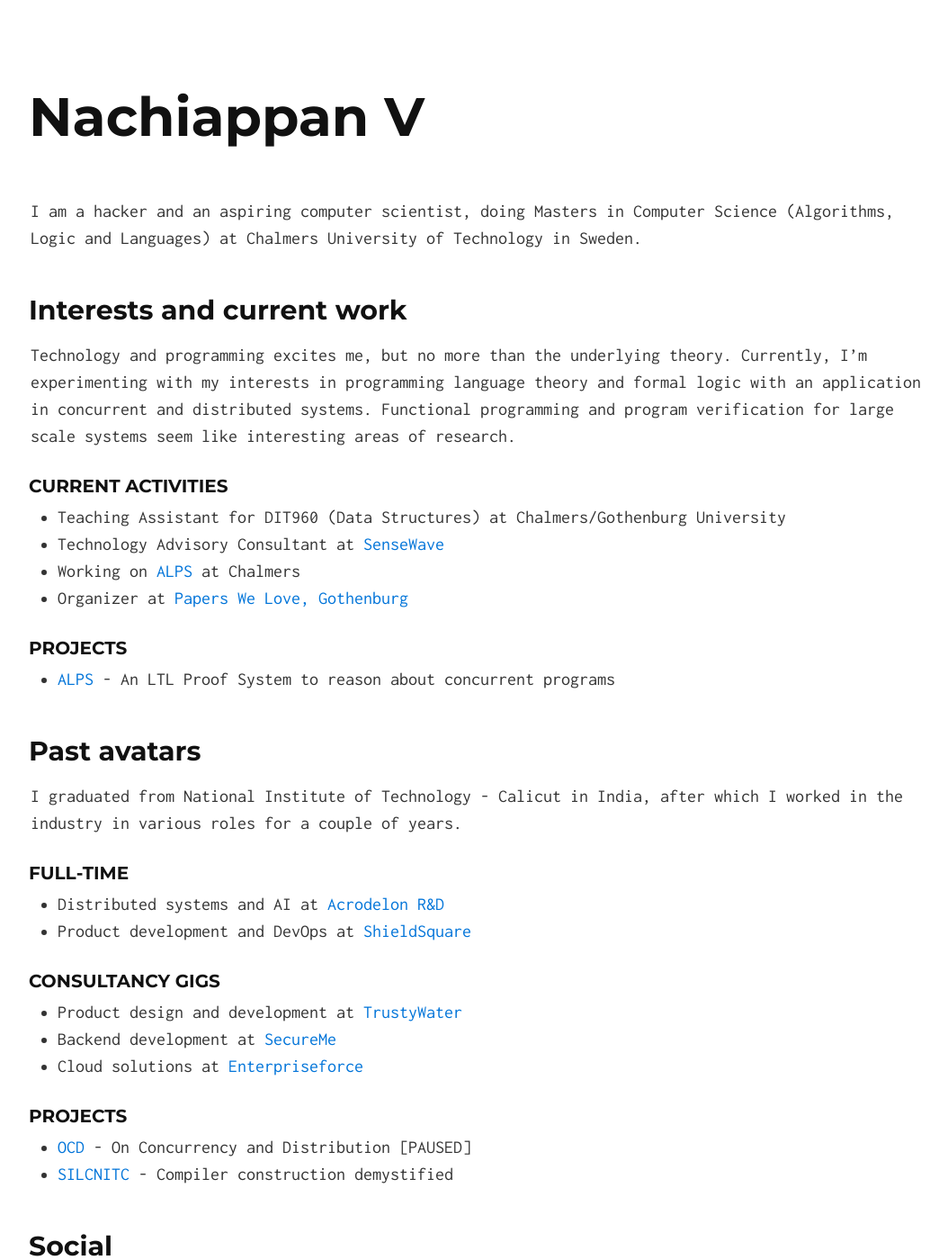
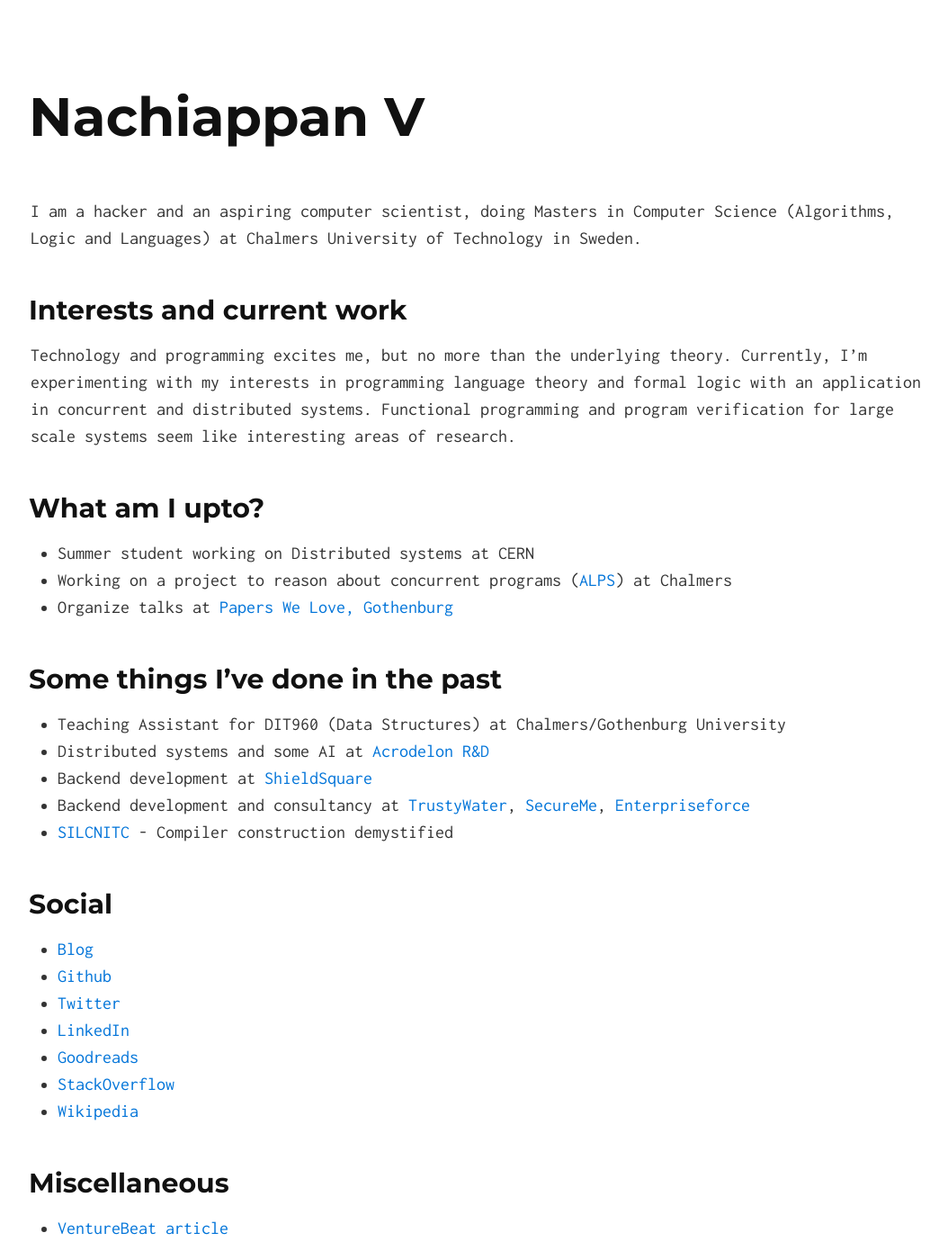
Before and after one commit to nachivpn/nachivpn.github.io, a Jekyll site: the page built from index.md, in a window 1280 px wide and 1400 px high. Shown: the whole window at 90% size, without its empty margins (106-1160 px from the left). Built offline with Jekyll 4.4.1, drawn with Linux system fonts in a browser that asks for light colours.

Commit message:
updates with latest activities

```diff
--- a/index.md
+++ b/index.md
@@ -8,32 +8,18 @@ I am a hacker and an aspiring computer scientist, doing Masters in Computer Scie
 
 Technology and programming excites me, but no more than the underlying theory. Currently, I'm experimenting with my interests in programming language theory and formal logic with an application in concurrent and distributed systems. Functional programming and program verification for large scale systems seem like interesting areas of research.
 
-### Current activities
+## What am I upto?
+
+* Summer student working on Distributed systems at CERN
+* Working on a project to reason about concurrent programs ([ALPS](https://github.com/alps-chalmers)) at Chalmers
+* Organize talks at [Papers We Love, Gothenburg](http://paperswelove.org/chapter/gothenburg/)
+
+## Some things I've done in the past
+
 * Teaching Assistant for DIT960 (Data Structures) at Chalmers/Gothenburg University
-* Technology Advisory Consultant at [SenseWave](https://angel.co/sensewave-1)
-* Working on [ALPS](https://github.com/alps-chalmers) at Chalmers
-* Organizer at [Papers We Love, Gothenburg](http://paperswelove.org/chapter/gothenburg/)
-
-### Projects
-* [ALPS](https://github.com/alps-chalmers) - An LTL Proof System to reason about concurrent programs
-
-## Past avatars
-
-I graduated from National Institute of Technology - Calicut in India, after which I worked in the industry in various roles for a couple of years.
-
-### Full-time
-
-* Distributed systems and AI at [Acrodelon R&D](http://acrodelon.com)
-* Product development and DevOps at [ShieldSquare](https://www.shieldsquare.com)
-
-### Consultancy gigs
-* Product design and development at [TrustyWater](http://trustywater.in/)
-* Backend development at [SecureMe](http://securemedevices.com/index.html)
-* Cloud solutions at [Enterpriseforce](http://enterpriseforce.in/)
-
-### Projects
-
-* [OCD](http://blog.nachivpn.me/search/label/Notes%20on%20concurrency%20and%20distribution) - On Concurrency and Distribution [PAUSED]
+* Distributed systems and some AI at [Acrodelon R&D](http://acrodelon.com)
+* Backend development at [ShieldSquare](https://www.shieldsquare.com)
+* Backend development and consultancy at [TrustyWater](http://trustywater.in/), [SecureMe](http://securemedevices.com/index.html), [Enterpriseforce](http://enterpriseforce.in/)
 * [SILCNITC](http://silcnitc.github.io/about.html) - Compiler construction demystified
 
 ## Social
```
